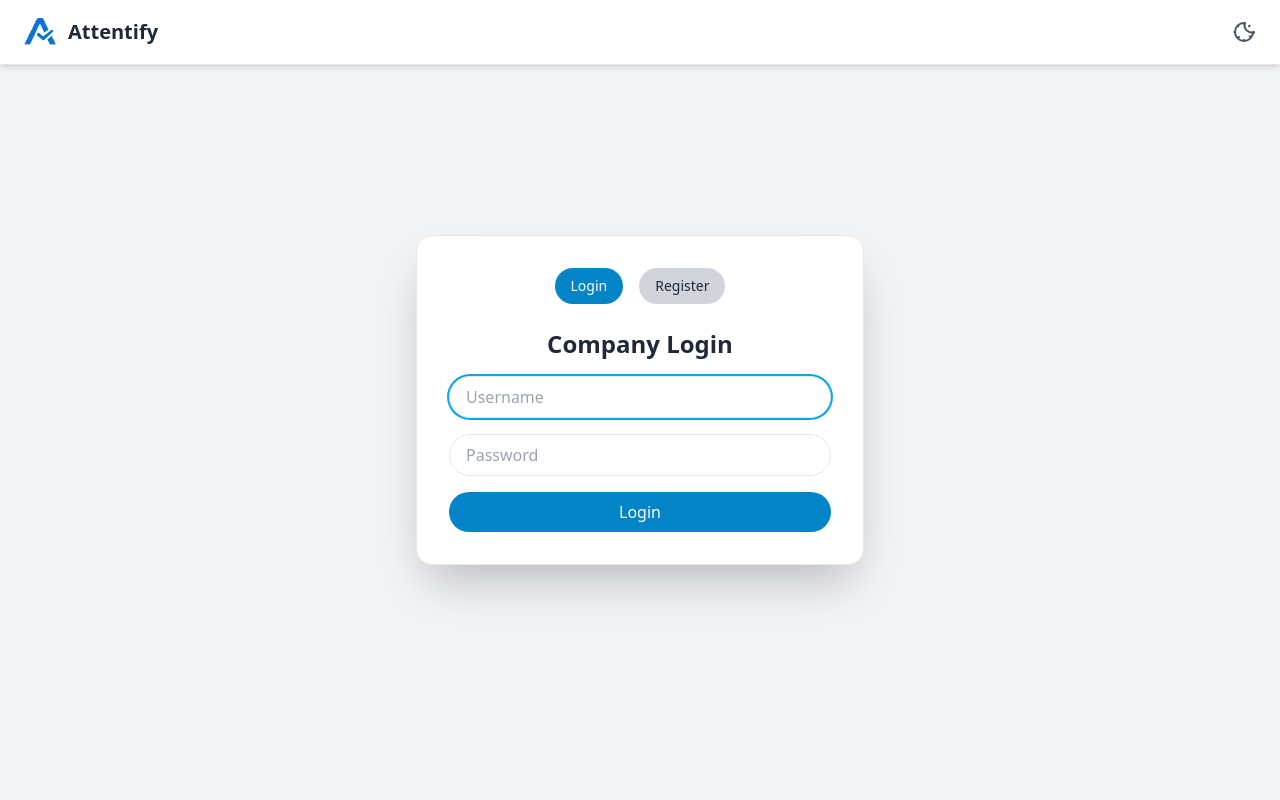
After one commit to RishiKhemani0/internship-attendance-project, a PHP site: page /index.html in a window 1280 px wide. The commit adds this page. Run offline with PHP 8.4, Linux system fonts and the light colour scheme; some libraries are stand-ins or nearby versions.

Commit message:
created company login page ui

```diff
--- /dev/null
+++ b/index.html
@@ -0,0 +1,118 @@
+<!DOCTYPE html>
+<html lang="en" class="dark">
+<head>
+  <meta charset="UTF-8">
+  <meta name="viewport" content="width=device-width, initial-scale=1">
+  <title>Company Login / Register</title>
+  <script src="https://cdn.tailwindcss.com"></script>
+  <script>
+    tailwind.config = {
+      darkMode: 'class'
+    }
+  </script>
+</head>
+<body class="bg-gray-100 dark:bg-gray-900 font-sans transition-colors duration-300">
+
+    <nav class="bg-white dark:bg-gray-800 border-b border-gray-200 dark:border-gray-700 shadow-md px-6 py-4 w-full fixed">
+    <div class="max-w-full flex justify-between items-center">
+      <div class="flex items-center space-x-3">
+        <img src="images/transparent-logo.png" alt="Logo" class="w-8 h-8" />
+        <span class="text-xl font-semibold text-gray-800 dark:text-white">Attentify</span>
+      </div>
+      <div class="flex items-center gap-4">
+        <button onclick="toggleTheme()" title="Toggle Dark Mode"
+          class="text-gray-600 dark:text-gray-300 hover:text-blue-600 dark:hover:text-white transition">
+          <svg xmlns="http://www.w3.org/2000/svg" class="h-6 w-6" fill="none" viewBox="0 0 24 24" stroke="currentColor"
+            stroke-width="2">
+            <path stroke-linecap="round" stroke-linejoin="round"
+              d="M12 3v1m0 16v1m8.66-8.66h1M3.34 12H2.34m15.36 4.24l.71.71M6.34 6.34l-.71-.71m12.02-.02l-.71.71M6.34 17.66l.71-.71M21 12a9 9 0 11-9-9c.34 0 .68.02 1.01.06a7 7 0 008.93 8.94c.04.33.06.67.06 1z" />
+          </svg>
+        </button>
+      </div>
+    </div>
+  </nav>
+
+<div class="flex items-center justify-center min-h-screen">
+  <div class="bg-white dark:bg-gray-800 shadow-2xl rounded-2xl p-8 max-w-md w-full border border-gray-200 dark:border-gray-700">
+    <div class="flex justify-center mb-6 space-x-4">
+      <button onclick="showTab('login')" id="loginTab" class="text-sm font-medium px-4 py-2 rounded-full bg-sky-600 text-white">Login</button>
+      <button onclick="showTab('register')" id="registerTab" class="text-sm font-medium px-4 py-2 rounded-full bg-gray-300 dark:bg-gray-700 text-gray-800 dark:text-gray-200">Register</button>
+    </div>
+
+    <!-- Login Form -->
+    <form id="loginForm" onsubmit="return false" class="space-y-4">
+      <h2 class="text-2xl font-bold text-center text-gray-800 dark:text-white">Company Login</h2>
+      <input type="text" id="loginUsername" placeholder="Username"
+        class="w-full px-4 py-2 border rounded-full dark:bg-gray-700 dark:border-gray-600 dark:text-white focus:outline-none focus:ring-2 focus:ring-sky-500" autofocus>
+      <input type="password" placeholder="Password"
+        class="w-full px-4 py-2 border rounded-full dark:bg-gray-700 dark:border-gray-600 dark:text-white focus:outline-none focus:ring-2 focus:ring-sky-500">
+      <button
+        class="w-full bg-sky-600 text-white py-2 rounded-full hover:bg-sky-700 transition">Login</button>
+    </form>
+
+    <!-- Register Form -->
+    <form id="registerForm" onsubmit="return false" class="space-y-4 hidden">
+      <h2 class="text-2xl font-bold text-center text-gray-800 dark:text-white">Company Register</h2>
+      <input type="text" placeholder="Company Name"
+        class="w-full px-4 py-2 border rounded-full dark:bg-gray-700 dark:border-gray-600 dark:text-white focus:outline-none focus:ring-2 focus:ring-sky-500">
+      <input type="text" placeholder="Username"
+        class="w-full px-4 py-2 border rounded-full dark:bg-gray-700 dark:border-gray-600 dark:text-white focus:outline-none focus:ring-2 focus:ring-sky-500">
+      <input type="email" placeholder="Email"
+        class="w-full px-4 py-2 border rounded-full dark:bg-gray-700 dark:border-gray-600 dark:text-white focus:outline-none focus:ring-2 focus:ring-sky-500">
+      <input type="password" placeholder="Password"
+        class="w-full px-4 py-2 border rounded-full dark:bg-gray-700 dark:border-gray-600 dark:text-white focus:outline-none focus:ring-2 focus:ring-sky-500">
+      <button
+        class="w-full bg-sky-600 text-white py-2 rounded-full hover:bg-sky-700 transition">Register</button>
+    </form>
+  </div>
+  </div>
+
+  <script>
+    function showTab(tab) {
+      const loginForm = document.getElementById('loginForm');
+      const registerForm = document.getElementById('registerForm');
+      const loginTab = document.getElementById('loginTab');
+      const registerTab = document.getElementById('registerTab');
+
+      if (tab === 'login') {
+        loginForm.classList.remove('hidden');
+        registerForm.classList.add('hidden');
+        loginTab.classList.add('bg-sky-600', 'text-white');
+        loginTab.classList.remove('bg-gray-300', 'dark:bg-gray-700', 'text-gray-800', 'dark:text-gray-200');
+        registerTab.classList.remove('bg-sky-600', 'text-white');
+        registerTab.classList.add('bg-gray-300', 'dark:bg-gray-700', 'text-gray-800', 'dark:text-gray-200');
+        setTimeout(() => document.getElementById('loginUsername').focus(), 100);
+      } else {
+        loginForm.classList.add('hidden');
+        registerForm.classList.remove('hidden');
+        registerTab.classList.add('bg-sky-600', 'text-white');
+        registerTab.classList.remove('bg-gray-300', 'dark:bg-gray-700', 'text-gray-800', 'dark:text-gray-200');
+        loginTab.classList.remove('bg-sky-600', 'text-white');
+        loginTab.classList.add('bg-gray-300', 'dark:bg-gray-700', 'text-gray-800', 'dark:text-gray-200');
+      }
+    }
+
+    // Set focus on page load
+    window.onload = () => {
+      document.getElementById('loginUsername').focus();
+    };
+  </script>
+
+  <script>
+    function toggleTheme() {
+      const isDark = document.documentElement.classList.toggle('dark');
+      localStorage.setItem('theme', isDark ? 'dark' : 'light');
+    }
+  </script>
+  <script>
+    // On page load, set dark mode based on saved preference
+    if (localStorage.getItem('theme') === 'dark' ||
+      (!localStorage.getItem('theme') && window.matchMedia('(prefers-color-scheme: dark)').matches)) {
+      document.documentElement.classList.add('dark');
+    } else {
+      document.documentElement.classList.remove('dark');
+    }
+  </script>
+
+</body>
+</html>
```
Also changed, not shown: admin-dashboard/register_employee/register.php (+5 -4 lines), index.php (+12 -9 lines).
